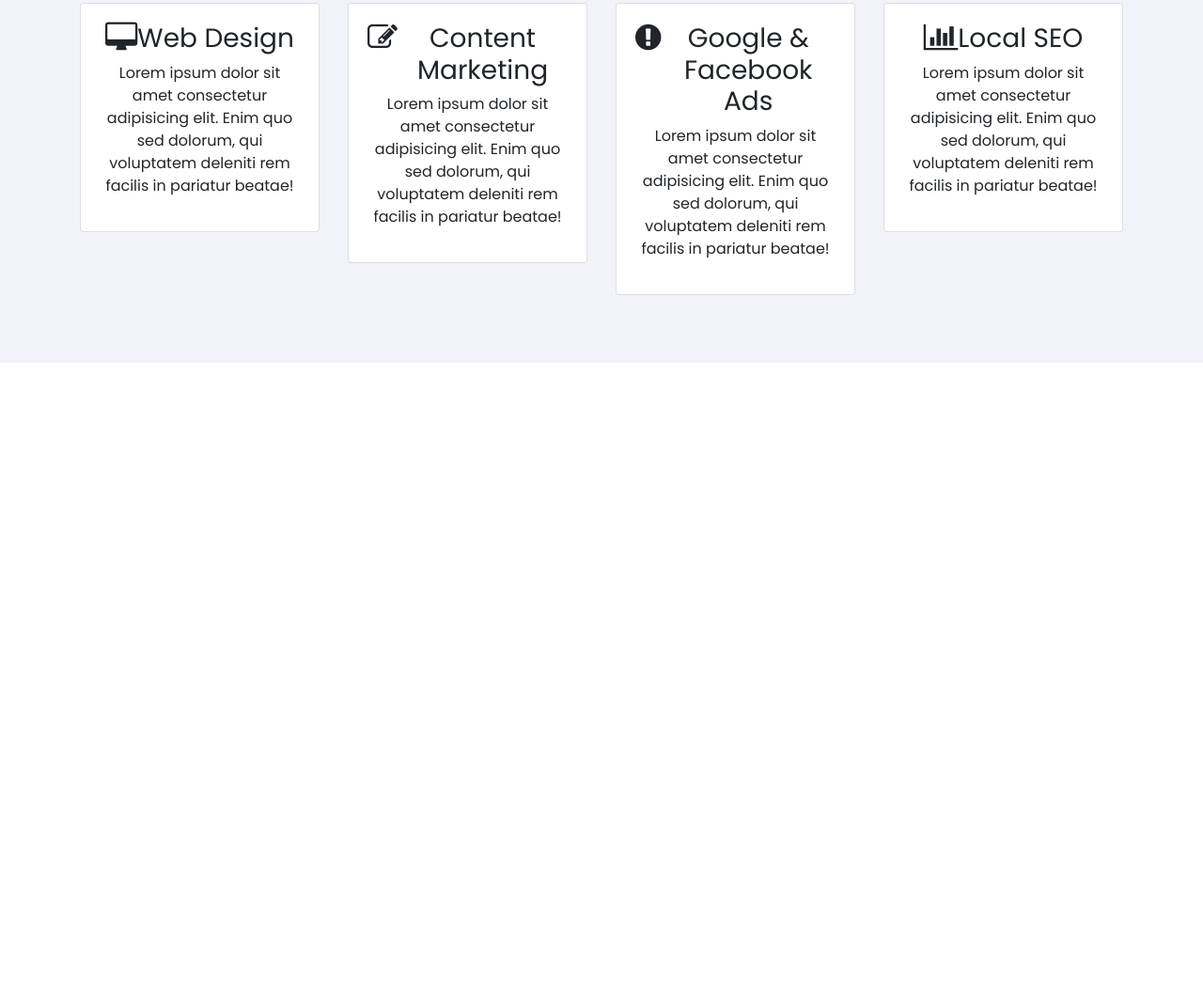
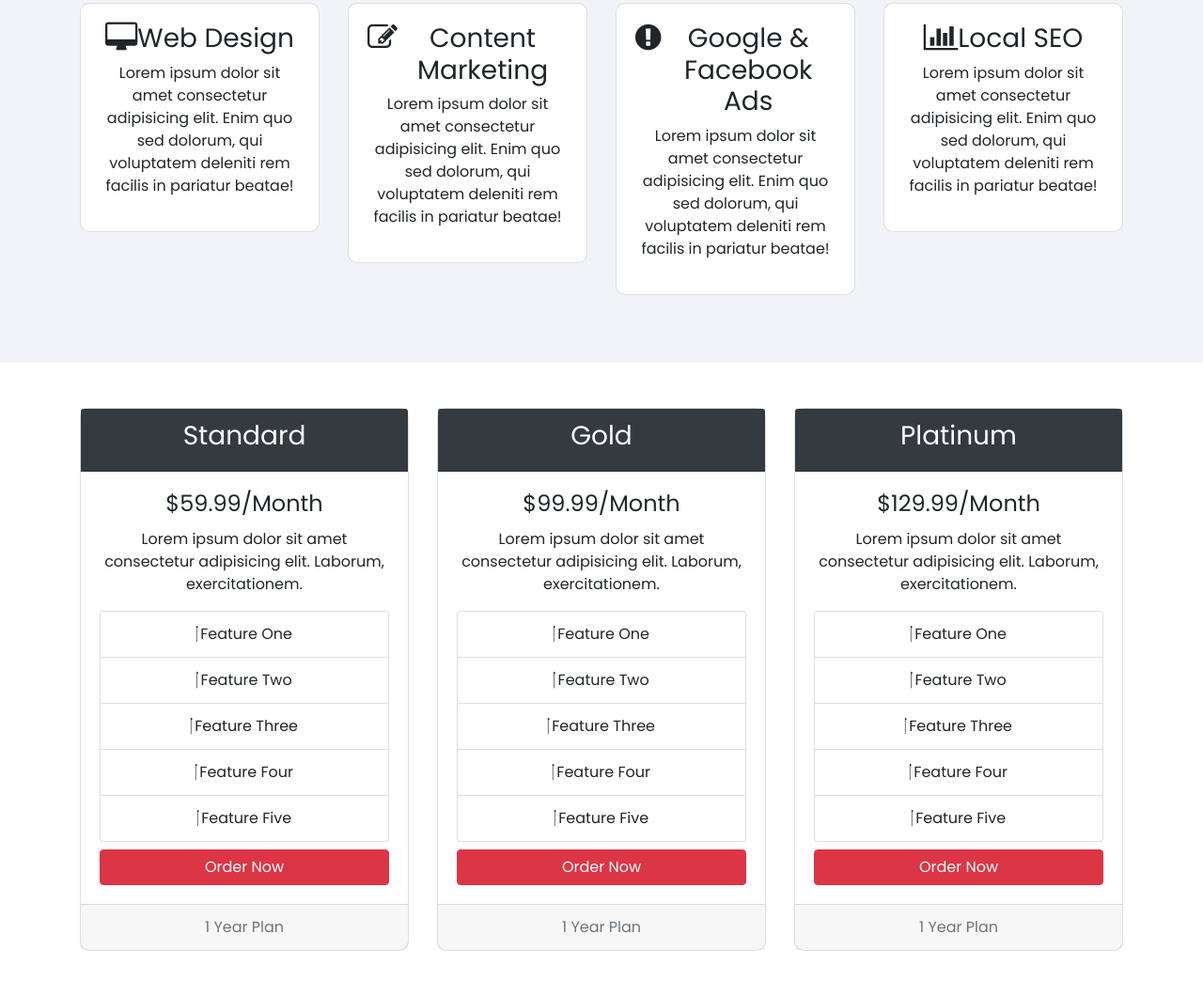
Before and after one commit to drewdiokno/clicksurge, a website: page index.html in a window 1280 px wide. Shown: the part 1521-2581 px from the top of the page at 94% size. Before the commit the page ends 1907 px from the top, so only its background shows below. Drawn offline with nearby package versions, Linux system fonts and the light colour scheme.

Commit message:
Added pricing section

```diff
--- a/css/styles.css
+++ b/css/styles.css
@@ -72,3 +72,7 @@
 #services {
   background-color: #F2F3F9
 }
+
+.card {
+  border-radius: 10px;
+}
--- a/index.html
+++ b/index.html
@@ -240,6 +240,110 @@
     </div>
   </section>
 
+  <!-- SERVICES SECTION -->
+  <section id="pricing" class="py-5">
+    <div class="container">
+      <div class="row">
+        <div class="col-md-4">
+          <div class="card text-center">
+            <div class="card-header bg-dark text-white">
+              <h3>Standard</h3>
+            </div>
+            <div class="card-body">
+              <h4 class="card-title">$59.99/Month</h4>
+              <p class="card-text">Lorem ipsum dolor sit amet consectetur adipisicing elit. Laborum, exercitationem.</p>
+              <ul class="list-group">
+                <li class="list-group-item">
+                  <i class="fas fa-check"></i> Feature One
+                </li>
+                <li class="list-group-item">
+                  <i class="fas fa-check"></i> Feature Two
+                </li>
+                <li class="list-group-item">
+                  <i class="fas fa-check"></i> Feature Three
+                </li>
+                <li class="list-group-item">
+                  <i class="fas fa-check"></i> Feature Four
+                </li>
+                <li class="list-group-item">
+                  <i class="fas fa-check"></i> Feature Five
+                </li>
+              </ul>
+              <a href="#" class="btn btn-danger btn-block mt-2">Order Now</a>
+            </div>
+            <div class="card-footer text-muted">
+              1 Year Plan
+            </div>
+          </div>
+        </div>
+        <div class="col-md-4">
+          <div class="card text-center">
+            <div class="card-header bg-dark text-white">
+              <h3>Gold</h3>
+            </div>
+            <div class="card-body">
+              <h4 class="card-title">$99.99/Month</h4>
+              <p class="card-text">Lorem ipsum dolor sit amet consectetur adipisicing elit. Laborum, exercitationem.</p>
+              <ul class="list-group">
+                <li class="list-group-item">
+                  <i class="fas fa-check"></i> Feature One
+                </li>
+                <li class="list-group-item">
+                  <i class="fas fa-check"></i> Feature Two
+                </li>
+                <li class="list-group-item">
+                  <i class="fas fa-check"></i> Feature Three
+                </li>
+                <li class="list-group-item">
+                  <i class="fas fa-check"></i> Feature Four
+                </li>
+                <li class="list-group-item">
+                  <i class="fas fa-check"></i> Feature Five
+                </li>
+              </ul>
+              <a href="#" class="btn btn-danger btn-block mt-2">Order Now</a>
+            </div>
+            <div class="card-footer text-muted">
+              1 Year Plan
+            </div>
+          </div>
+        </div>
+        <div class="col-md-4">
+          <div class="card text-center">
+            <div class="card-header bg-dark text-white">
+              <h3>Platinum</h3>
+            </div>
+            <div class="card-body">
+              <h4 class="card-title">$129.99/Month</h4>
+              <p class="card-text">Lorem ipsum dolor sit amet consectetur adipisicing elit. Laborum, exercitationem.</p>
+              <ul class="list-group">
+                <li class="list-group-item">
+                  <i class="fas fa-check"></i> Feature One
+                </li>
+                <li class="list-group-item">
+                  <i class="fas fa-check"></i> Feature Two
+                </li>
+                <li class="list-group-item">
+                  <i class="fas fa-check"></i> Feature Three
+                </li>
+                <li class="list-group-item">
+                  <i class="fas fa-check"></i> Feature Four
+                </li>
+                <li class="list-group-item">
+                  <i class="fas fa-check"></i> Feature Five
+                </li>
+              </ul>
+              <a href="#" class="btn btn-danger btn-block mt-2">Order Now</a>
+            </div>
+            <div class="card-footer text-muted">
+              1 Year Plan
+            </div>
+          </div>
+        </div>
+      </div>
+    </div>
+  </section>
+
 
 
 
```
